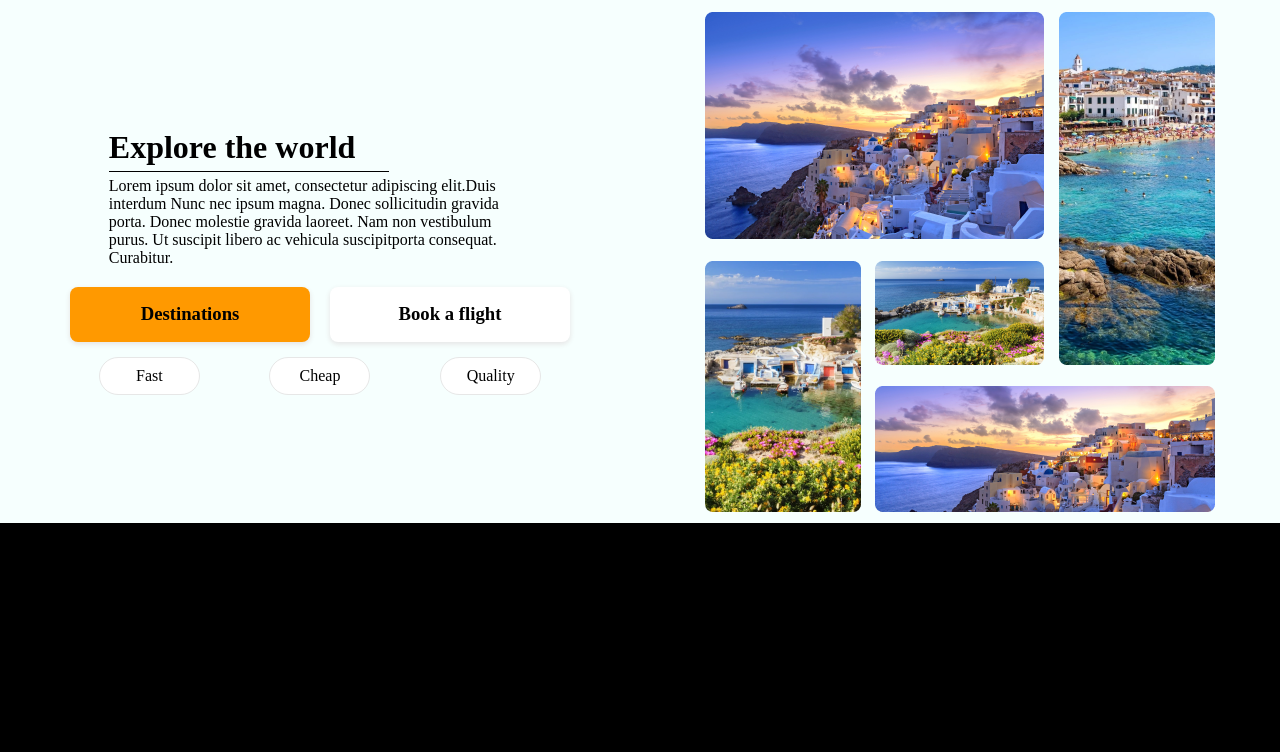
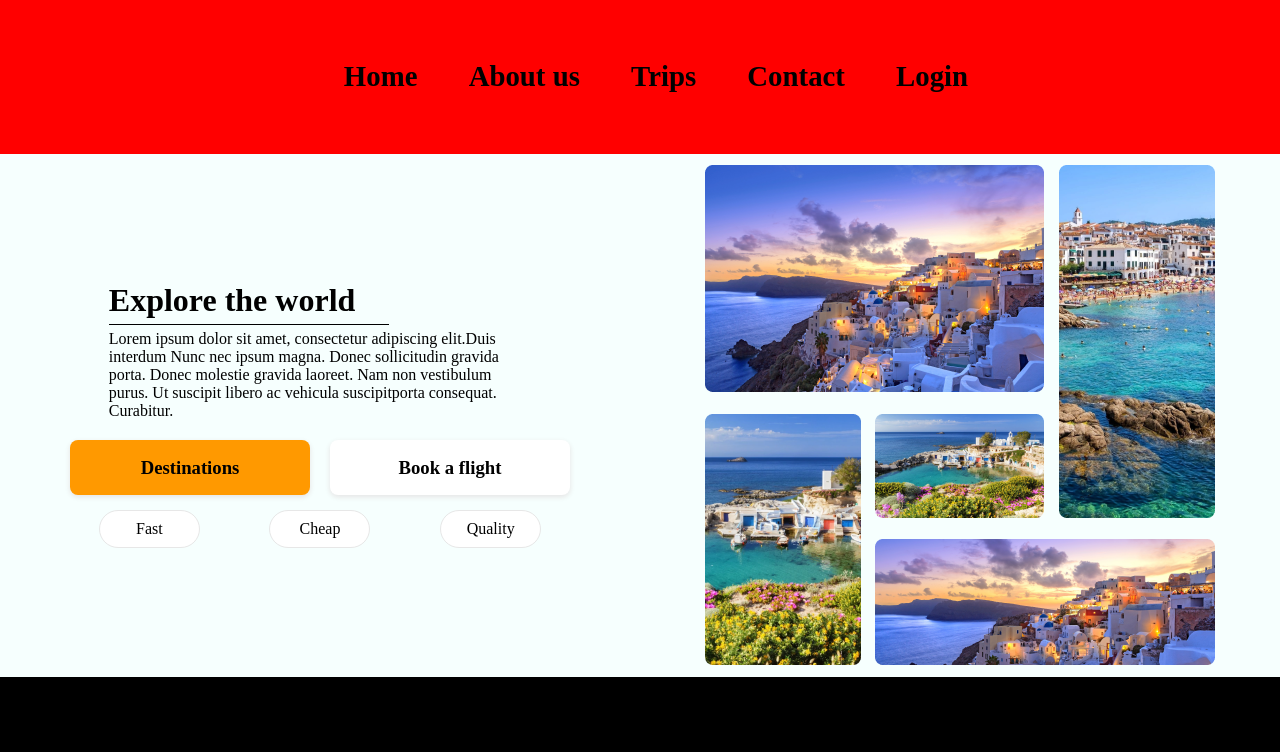
Before and after one commit to S-Heijnemans/webapp-2, a PHP site: page / in a window 1280 px wide. Shown: the top 752 px of the page. Run offline with PHP 8.4, Linux system fonts and the light colour scheme.

Commit message:
Header gemaakt

```diff
--- a/html/css/style.css
+++ b/html/css/style.css
@@ -163,6 +163,37 @@ body {
 
 /*                                          FIXME:  header page                                                                 */
 
+.header {
+    display: flex;
+    justify-content: center;
+    align-items: center;
+    background-color:#ff0000;
+    height: 9.6rem;
+    padding: 0 4.8rem;
+    gap: 2rem;
+}
+/*
+.logo {
+    font-size: 3.5rem;
+    font-weight: 600;
+    display: flex;
+    flex-direction: row;
+    text-decoration: none;
+} */
+
+.main-nav-list {
+    list-style: none;
+    display: flex;
+    gap: 3.2rem;
+}
+
+.main-nav-link{
+    text-decoration: none;
+    color: #000000;
+    font-weight: 600;
+    font-size: 1.8rem;
+}
+
 .container {
     height: auto;
     width: auto;
--- a/html/includes/header.php
+++ b/html/includes/header.php
@@ -1,4 +1,4 @@
-<div class="container">
+<!-- <div class="container">
     <div class="header-box">
         <img></img>
     </div>
@@ -12,4 +12,17 @@
         <img></img>
         <div class="header-login"></div>
     </div>
-</div>
+</div> -->
+
+<header class="header">
+        <a class="logo" href="../index.php"></a>
+        <nav class="main-mav">
+            <ul class="main-nav-list">
+                <li><a class="main-nav-link" href="../index.php">Home</a></li>
+                <li><a class="main-nav-link" href="../pages/about_us.php">About us</a></li>
+                <li><a class="main-nav-link" href="../pages/product.php">Trips</a></li>
+                <li><a class="main-nav-link" href="../pages/contact.php">Contact</a></li>
+                <li><a class="main-nav-link" href="../pages/login.php">Login</a></li>
+            </ul>
+        </nav>
+    </header>
```
